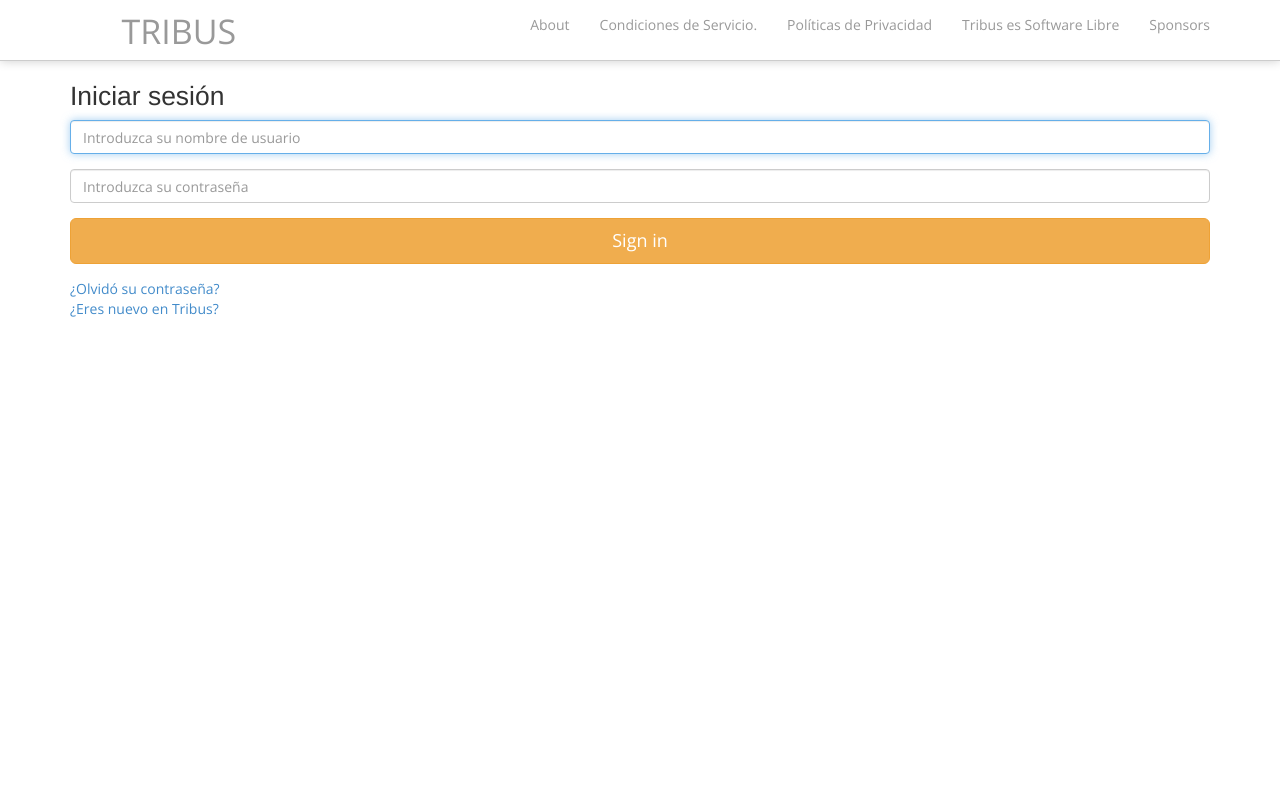
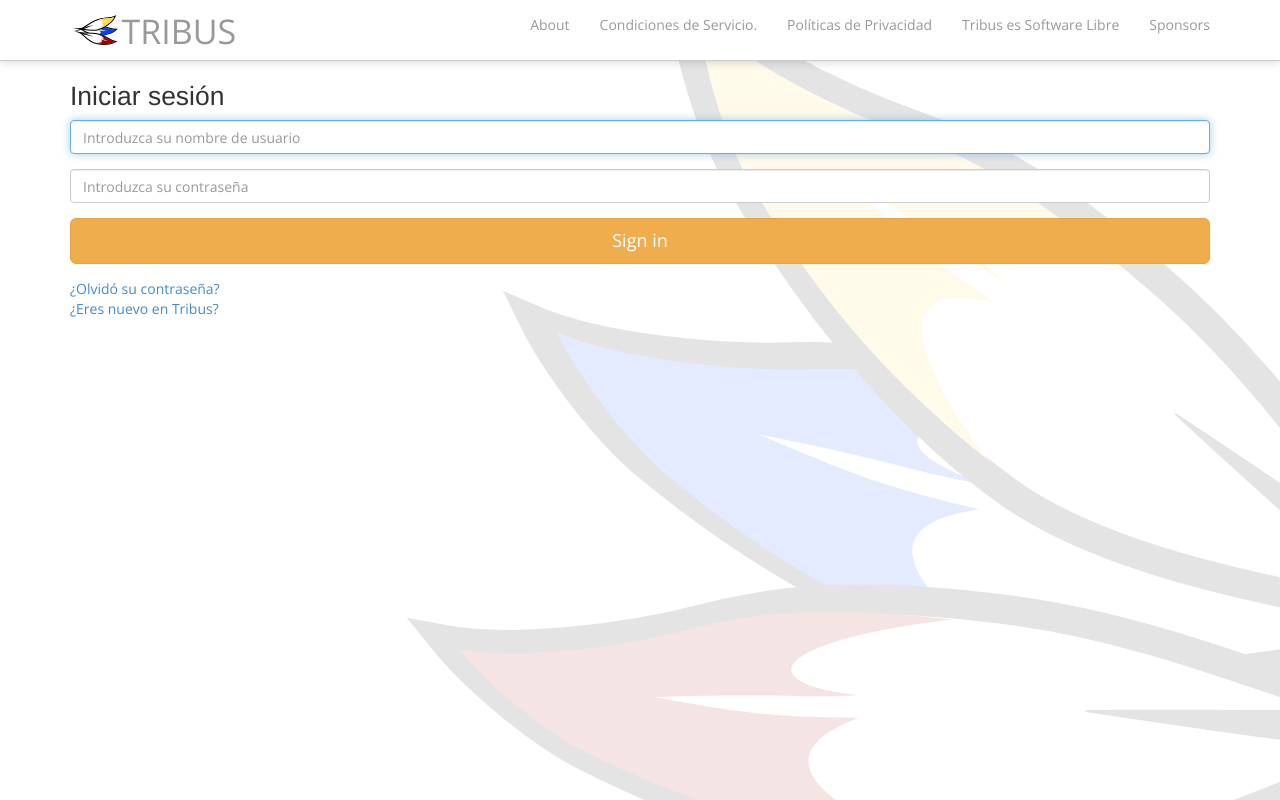
Before and after one commit to gerardoperez132/tribus-app, a plain HTML site: page index.html in a window 1280 px wide. Drawn offline with nearby package versions, Linux system fonts and the light colour scheme.

Commit message:
se agregan las rutas de las img

```diff
--- a/css/main.css
+++ b/css/main.css
@@ -1,7 +1,7 @@
 body {
     margin-top: 60px;
     font-family: 'Open Sans', sans-serif;
-    background: url("img/logo-background.svg");
+    background: url("../img/logo-background.svg");
     background-repeat: no-repeat;
     background-position: center bottom ;
     background-attachment: fixed;
@@ -34,7 +34,7 @@ span.logo_title {
     background-color:#003366;
 }
 span.logo {
-    background: url("img/logo-min.svg") no-repeat scroll center center / contain rgba(0, 0, 0, 0);
+    background: url("../img/logo-min.svg") no-repeat scroll center center / contain rgba(0, 0, 0, 0);
     display: block;
     float: left;
     height: 30px;
```
